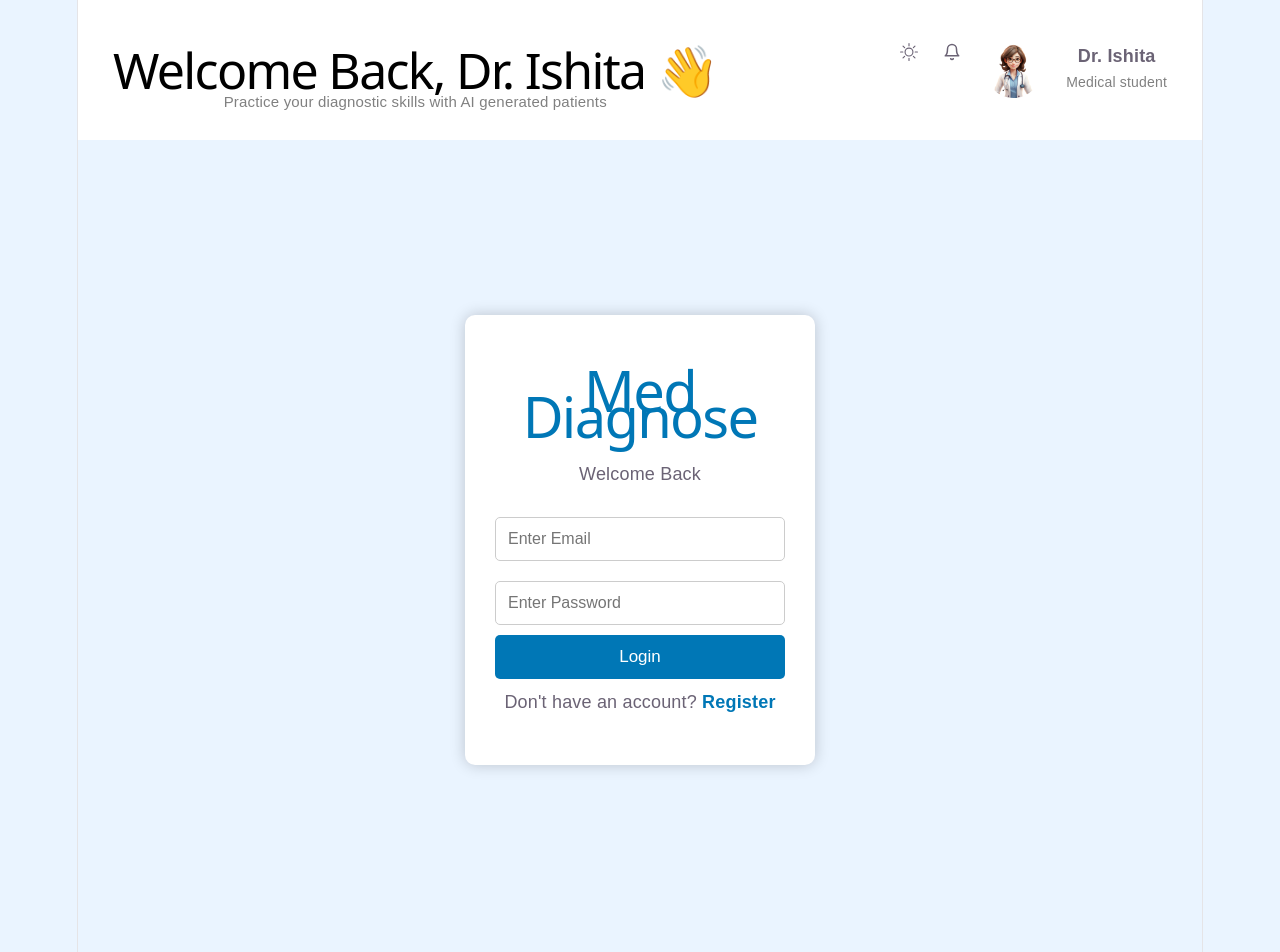
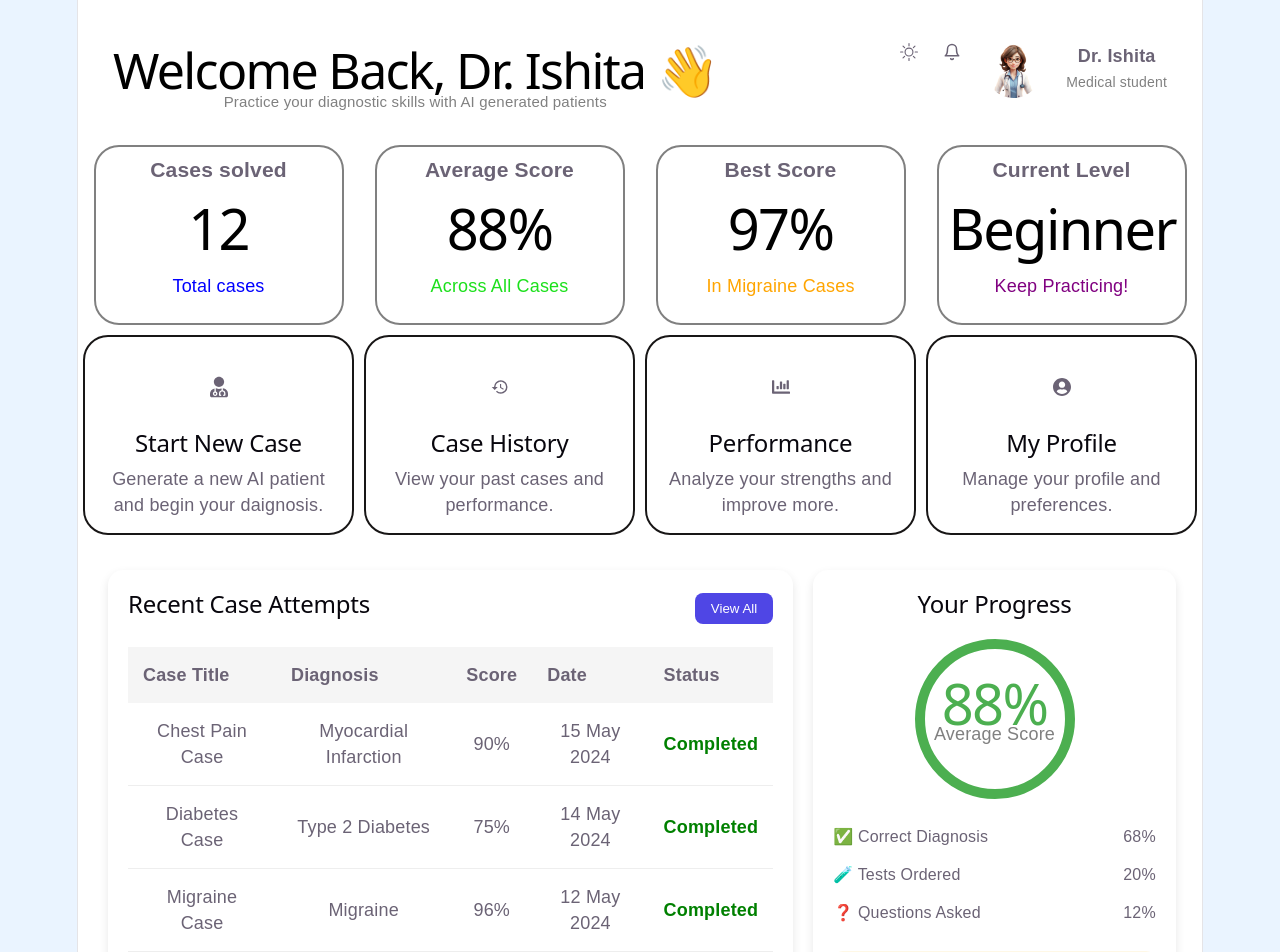
Before and after one commit to Ishita-Jha/Med-diagnose, a React (Vite) app in the folder client/: page /dashboard in a window 1280 px wide. Shown: the top 952 px of the page. Built offline with nearby package versions, Linux system fonts and the light colour scheme.

Commit message:
dashboard

```diff
--- a/client/src/App.jsx
+++ b/client/src/App.jsx
@@ -1,11 +1,12 @@
 import Navbar from "./components/navbar";
 import Login from "./pages/login";
 import Register from "./pages/Register";
+import Dashboard from "./pages/Dashboard";
 
 function App() {
   return (
     <div>
-      <Navbar/>
+      <Dashboard/>
       <Login />
       <Register/>
 
--- a/client/src/pages/Dashboard.jsx
+++ b/client/src/pages/Dashboard.jsx
@@ -1,9 +1,136 @@
-function dashboard(){
-    return(
-        <div>
-            <nav>
+import React, { useState } from "react"
+import "../styles/dashboard.css"
+import Navbar from "../components/navbar"
+import { FaUserMd } from "react-icons/fa";
+import { MdHistory } from "react-icons/md";
+import { FaChartBar } from "react-icons/fa";
+import { FaUserCircle } from "react-icons/fa";
+function Dashboard() {
+    const [s_cases, setS_cases] = useState(12)
+    const [A_score, setA_score] = useState(88)
+    const [b_score, setb_score] = useState(97)
+    const [c_level, setc_level] = useState("Beginner")
+    return (
+        <div className="Dashboard">
+            <Navbar />
+            <div className="cards">
+                <div className="card_1">
 
-            </nav>
+                    <h3>Cases solved</h3>
+                    <h1>{s_cases}</h1>
+                    <p>Total cases</p>
+                </div>
+                <div className="card_2">
+                    <h3>Average Score</h3>
+                    <h1>{A_score}%</h1>
+                    <p>Across All Cases</p>
+                </div>
+                <div className="card_3">
+                    <h3> Best Score</h3>
+                    <h1>{b_score}%</h1>
+                    <p>In Migraine Cases</p>
+                </div>
+                <div className="card_4">
+                    <h3>Current Level</h3>
+                    <h1>{c_level}</h1>
+                    <p>Keep Practicing!</p>
+                </div>
+            </div>
+            <div className="features">
+                <div className="feature-card">
+                    <FaUserMd className="feature-icon" />
+                    <h2>Start New Case</h2>
+                    <p>Generate a new AI patient and begin your daignosis.</p>
+                </div>
+                <div className="feature-card">
+                    <MdHistory className="feature-icon" />
+                    <h2>Case History</h2>
+                    <p>View your past cases and performance.</p>
+                </div>
+                <div className="feature-card">
+                    <FaChartBar className="feature-icon" />
+                    <h2>Performance</h2>
+                    <p>Analyze your strengths and improve more.</p>
+                </div>
+                <div className="feature-card">
+                    <FaUserCircle className="feature-icon" />
+                    <h2>My Profile</h2>
+                    <p>Manage your profile and preferences.</p>
+                </div>
+            </div>
+            <div className="bottom-section">
+
+
+                <div className="recent-cases">
+
+                    <div className="recent-header">
+                        <h2>Recent Case Attempts</h2>
+                        <button className="view-btn">View All</button>
+                    </div>
+
+                    <table>
+
+                        <thead>
+                            <tr>
+                                <th>Case Title</th>
+                                <th>Diagnosis</th>
+                                <th>Score</th>
+                                <th>Date</th>
+                                <th>Status</th>
+                            </tr>
+                        </thead>
+
+                        <tbody>
+
+                            <tr>
+                                <td>Chest Pain Case</td>
+                                <td>Myocardial Infarction</td>
+                                <td>90%</td>
+                                <td>15 May 2024</td>
+                                <td className="completed">Completed</td>
+                            </tr>
+
+                            <tr>
+                                <td>Diabetes Case</td>
+                                <td>Type 2 Diabetes</td>
+                                <td>75%</td>
+                                <td>14 May 2024</td>
+                                <td className="completed">Completed</td>
+                            </tr>
+
+                            <tr>
+                                <td>Migraine Case</td>
+                                <td>Migraine</td>
+                                <td>96%</td>
+                                <td>12 May 2024</td>
+                                <td className="completed">Completed</td>
+                            </tr>
+
+                        </tbody>
+
+                    </table>
+
+                </div>
+                <div className="progress-card">
+                    <h2>Your Progress</h2>
+                    <div className="progress-circle">
+                        <h1>{A_score}%</h1>
+                        <p>Average Score</p>
+                    </div>
+                    <div className="progress-details">
+                        <p>✅ Correct Diagnosis <span>68%</span></p>
+                        <p>🧪 Tests Ordered <span>20%</span></p>
+                        <p>❓ Questions Asked <span>12%</span></p>
+                    </div>
+
+                    <div className="progress-message">
+                        💡 Consistency is the key to becoming a great diagnostician.
+                    </div>
+                </div>
+
+            </div>
+
         </div>
     )
 }
+export default Dashboard
--- /dev/null
+++ b/client/src/styles/dashboard.css
@@ -0,0 +1,206 @@
+.Dashboard{
+    background-color: white;
+}
+.cards{
+    display:flex;
+    justify-content:space-around;
+    align-items: center;
+}
+.card_1{
+    width: 250px;
+    height: 180px;
+    border: 2px solid gray;
+    margin: 5px;
+    background-color: white;
+    border-radius: 25px;
+    padding: 10px;
+}
+.card_1 h1{
+    color: black;
+}
+.card_1 p{
+    color: blue;
+}
+.card_2{
+    width: 250px;
+    height: 180px;
+    border: 2px solid gray;
+    margin: 5px;
+    background-color: white;
+    padding: 10px;
+    border-radius: 25px;
+}
+.card_2 h1{
+    color: black;
+}
+.card_2 p{
+    color: rgb(28, 224, 28);
+}
+.card_3{
+    width: 250px;
+    height: 180px;
+    border: 2px solid gray;
+    margin: 5px;
+    background-color: white;
+    border-radius: 25px;
+    padding: 10px;
+}
+.card_3 h1{
+    color: black;
+}
+.card_3 p{
+    color: orange;
+}
+.card_4{
+    width: 250px;
+    height: 180px;
+    border: 2px solid gray;
+    margin: 5px;
+    background-color: white;
+    padding: 10px;
+    border-radius: 25px;
+
+}
+.card_4 h1{
+    color: black;
+}
+.card_4 p{
+    color: purple;
+}
+.features{
+    display:flex;
+    justify-content:space-around;
+    align-items: center;
+}
+.feature-card{
+    width: 350px;
+    height: 200px;
+    border: 2px solid rgb(24, 22, 22);
+    margin: 5px;
+    background-color: white;
+    border-radius: 25px;
+    padding: 10px;
+    align-content: center;
+}
+.bottom-section{
+    width: 95%;
+    margin: 30px auto;
+}
+
+.recent-cases{
+    background: white;
+    padding: 20px;
+    border-radius: 15px;
+    box-shadow: 0 2px 10px rgba(0,0,0,0.08);
+}
+
+.recent-header{
+    display: flex;
+    justify-content: space-between;
+    align-items: center;
+    margin-bottom: 20px;
+}
+
+.view-btn{
+    padding:8px 16px;
+    border:none;
+    border-radius:8px;
+    cursor:pointer;
+    background:#4F46E5;
+    color:white;
+}
+
+table{
+    width:100%;
+    border-collapse:collapse;
+}
+
+th{
+    text-align:left;
+    padding:15px;
+    background:#f5f5f5;
+}
+
+td{
+    padding:15px;
+    border-bottom:1px solid #eee;
+}
+
+.completed{
+    color:green;
+    font-weight:bold;
+}
+.bottom-section{
+    display:flex;
+    gap:20px;
+    margin:30px;
+    align-items:flex-start;
+}
+
+.recent-cases{
+    flex:2;
+    background:white;
+    border-radius:15px;
+    padding:20px;
+    box-shadow:0 4px 10px rgba(0,0,0,0.1);
+}
+
+.progress-card{
+    flex:1;
+    background:white;
+    border-radius:15px;
+    padding:20px;
+    box-shadow:0 4px 10px rgba(0,0,0,0.1);
+}
+
+.progress-card h2{
+    margin-bottom:20px;
+}
+
+.progress-circle{
+    width:160px;
+    height:160px;
+    border-radius:50%;
+    border:10px solid #4CAF50;
+    margin:20px auto;
+    display:flex;
+    flex-direction:column;
+    justify-content:center;
+    align-items:center;
+}
+
+.progress-circle h1{
+    margin:0;
+    color:#4CAF50;
+}
+
+.progress-circle p{
+    margin:5px 0 0;
+    color:gray;
+}
+
+.progress-details{
+    margin-top:25px;
+}
+
+.progress-details p{
+    display:flex;
+    justify-content:space-between;
+    margin:12px 0;
+    font-size:16px;
+}
+
+.progress-message{
+    margin-top:25px;
+    padding:15px;
+    background:#FFF8E6;
+    border-radius:10px;
+    text-align:center;
+    color:#555;
+    font-size:14px;
+}
+.feature-icon{
+    height: 70px;
+    margin: 0px;
+    padding: 0;
+}
```
